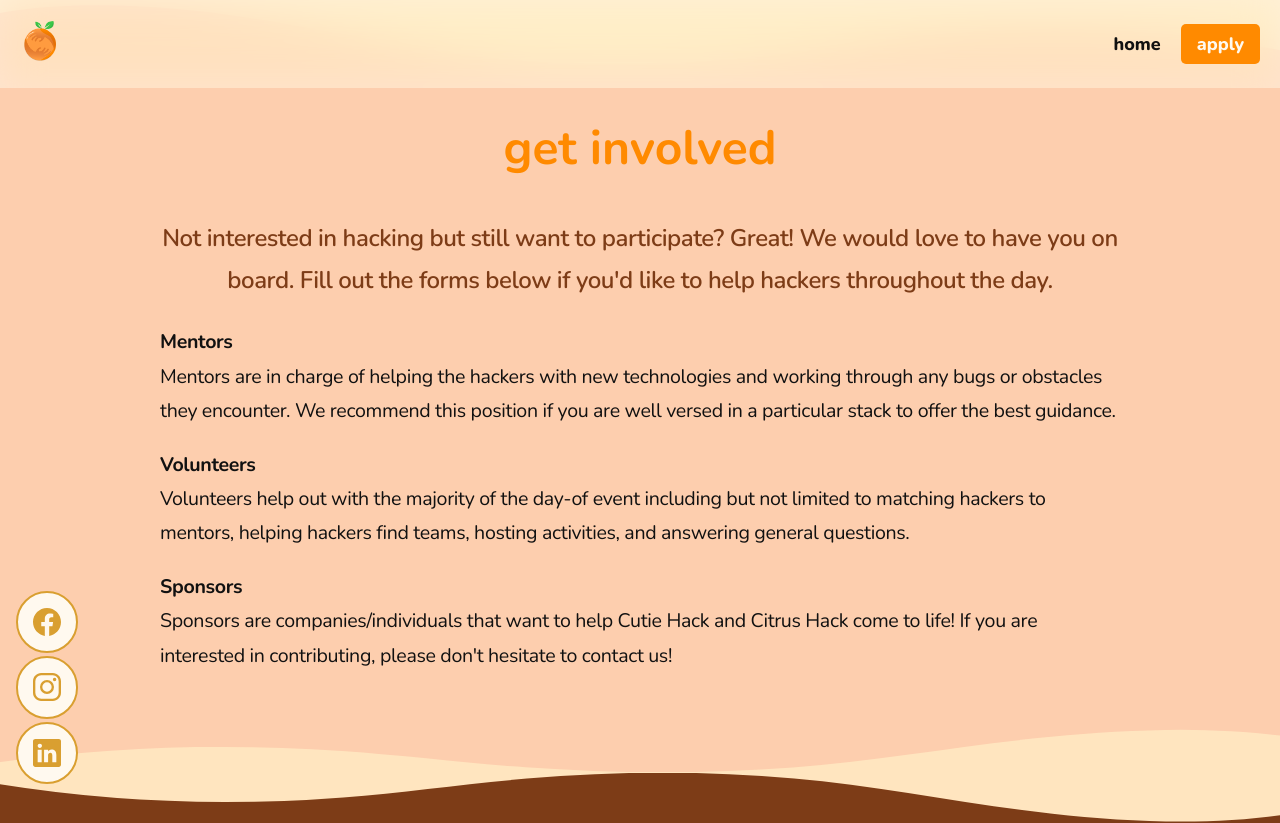
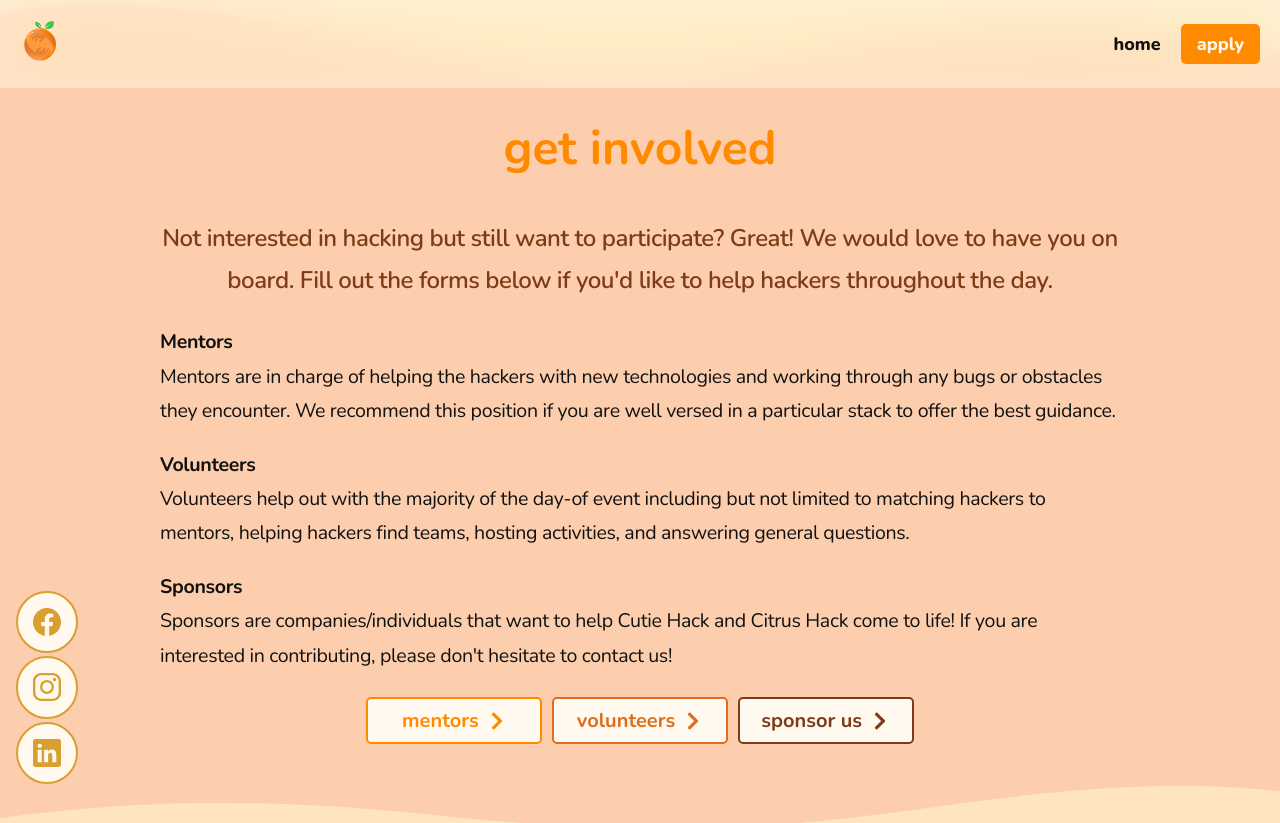
Before and after one commit to citrushack/cutiehack2021, a Next.js app: page /help in a window 1280 px wide. Shown: the top 823 px of the page. Built offline with nearby package versions, Linux system fonts and the light colour scheme; no server answers.

Commit message:
Add links to forms

```diff
--- a/pages/help.js
+++ b/pages/help.js
@@ -67,8 +67,8 @@ export default function Help() {
           Citrus Hack come to life! If you are interested in contributing,
           please don&#39;t hesitate to contact us!
         </p>
-        {/* <div className={styles.buttonWrapper}>
-          <Link passHref href="/">
+        <div className={styles.buttonWrapper}>
+          <Link passHref href="https://forms.gle/WZ6egHpSrFdFEhRr8">
             <motion.button
               variants={buttonVariants}
               whileHover="hover"
@@ -80,7 +80,7 @@ export default function Help() {
               <FaChevronRight className={styles.arrow} />
             </motion.button>
           </Link>
-          <Link passHref href="/">
+          <Link passHref href="https://forms.gle/nLr9L5FHWXfZWogd7">
             <motion.button
               variants={buttonVariants}
               whileHover="hover"
@@ -92,7 +92,7 @@ export default function Help() {
               <FaChevronRight className={styles.arrow} />
             </motion.button>
           </Link>
-          <Link passHref href="/">
+          <Link passHref href="https://drive.google.com/file/d/1AyY_BiIUhbllUf5h7zoz3f1Hs1LpncG4/view?usp=sharing">
             <motion.button
               variants={buttonVariants}
               whileHover="hover"
@@ -100,11 +100,11 @@ export default function Help() {
               transition={{ ease: 'easeInOut', duration: 0.015 }}
               className={styles.button}
             >
-              <span>sponsor</span>
+              <span>sponsor us</span>
               <FaChevronRight className={styles.arrow} />
             </motion.button>
           </Link>
-        </div> */}
+        </div>
       </div>
     </section>
   )
--- a/styles/Help.module.css
+++ b/styles/Help.module.css
@@ -54,7 +54,7 @@
   flex-direction: row;
   justify-content: center;
   align-items: center;
-  width: 10rem;
+  width: 11rem;
   margin: 0.3rem;
   padding: 0.5rem 1rem;
   border: 2px solid var(--brand);
--- a/styles/Sponsors.module.css
+++ b/styles/Sponsors.module.css
@@ -51,7 +51,7 @@
   flex-direction: row;
   justify-content: center;
   align-items: center;
-  width: fit-content;
+  width: 11rem;
   padding: 0.5rem 1rem;
   border: 2px solid var(--brand-darkest);
   border-radius: 5px;
```
